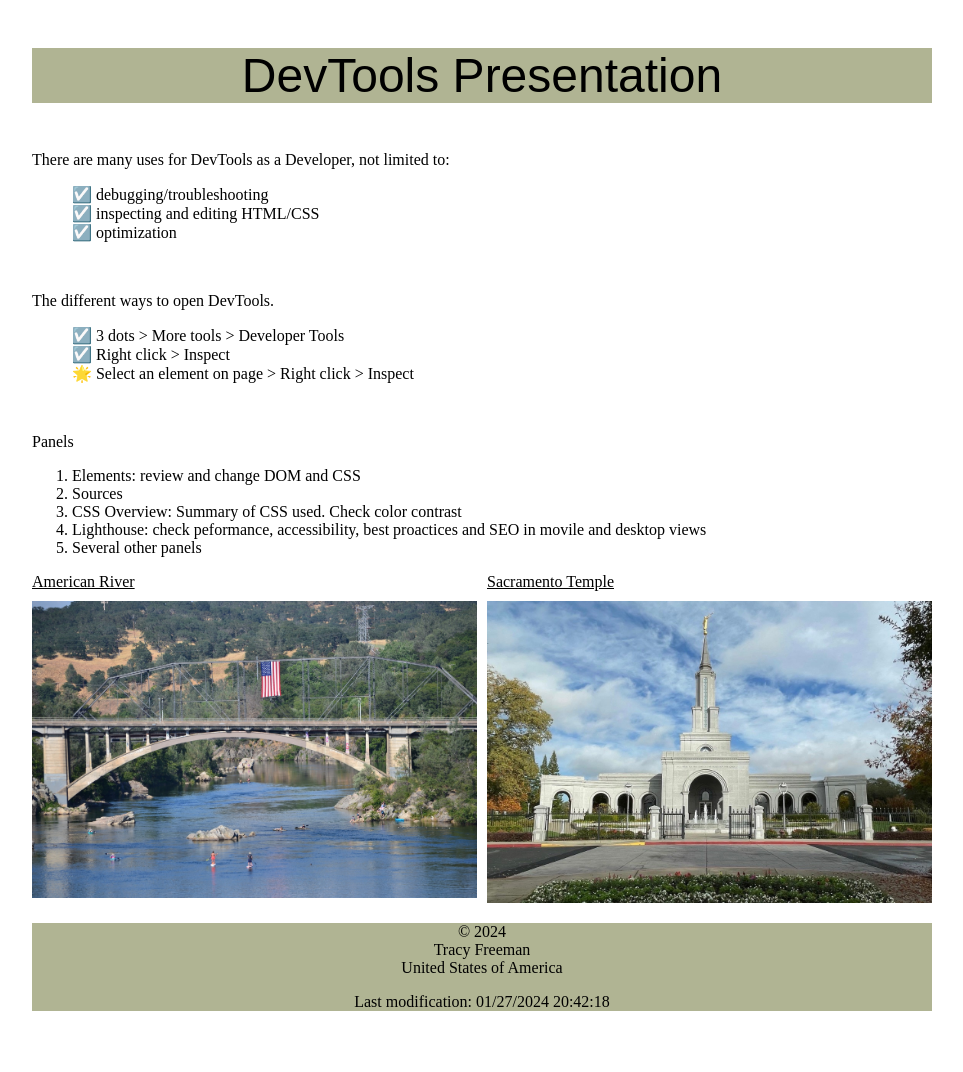
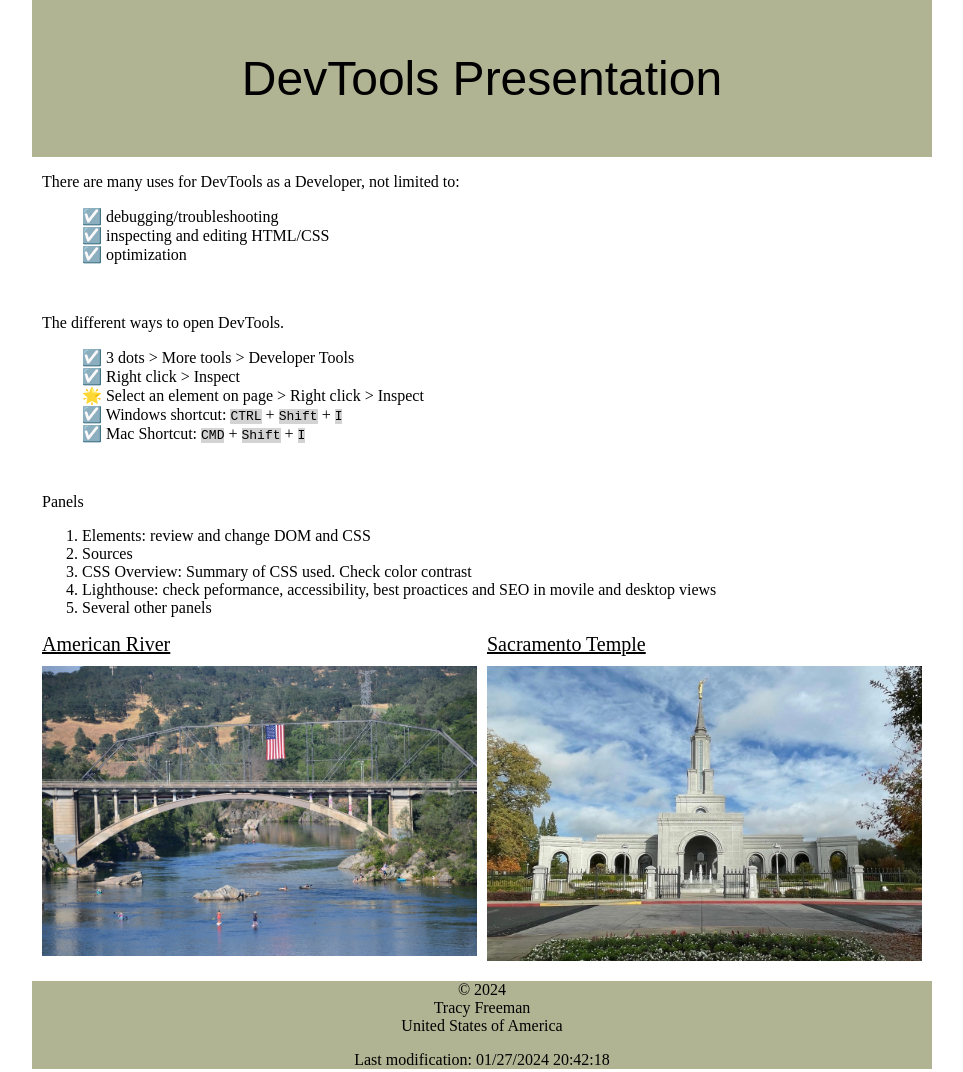
Before and after one commit to nameerfdt/mytesting, a plain HTML site: page devtools/devtools.html in a window 1280 px wide. Shown: the whole page, without its empty margins (158-1121 px from the left). Before the commit the page ends 1027 px from the top, so only its background shows below. Drawn offline with Linux system fonts and the light colour scheme.

Commit message:
added shortcuts

```diff
--- a/devtools/devtools.html
+++ b/devtools/devtools.html
@@ -29,6 +29,8 @@
             <li>3 dots > More tools > Developer Tools</li>
             <li>Right click > Inspect</li>
             <li>Select an element on page > Right click > Inspect</li>
+            <li>Windows shortcut: <code>CTRL</code> + <code>Shift</code> + <code>I</code> </li>
+            <li>Mac Shortcut: <code>CMD</code> + <code>Shift</code> + <code>I</code></li>
         </ul>
         <br>
         <p>Panels</p>
--- a/devtools/styles/devtools.css
+++ b/devtools/styles/devtools.css
@@ -9,6 +9,11 @@ header {
     font-size: 3em;
     font-family: Arial, Helvetica, sans-serif;
     text-align: center;
+    padding: 3px 0;
+}
+
+main {
+    margin: 0 10px;
 }
 
 ul li {
@@ -21,6 +26,7 @@ ul li {
 
 a {
     color: black;
+    font-size: 20px;
 }
 a:visited {
     color:red;
@@ -58,6 +64,10 @@ footer {
     grid-column: 2/3;
 }
 
+code {
+    background-color: lightgrey;
+}
+
 @media screen and (max-width: 500px) {
 
     header{
```
